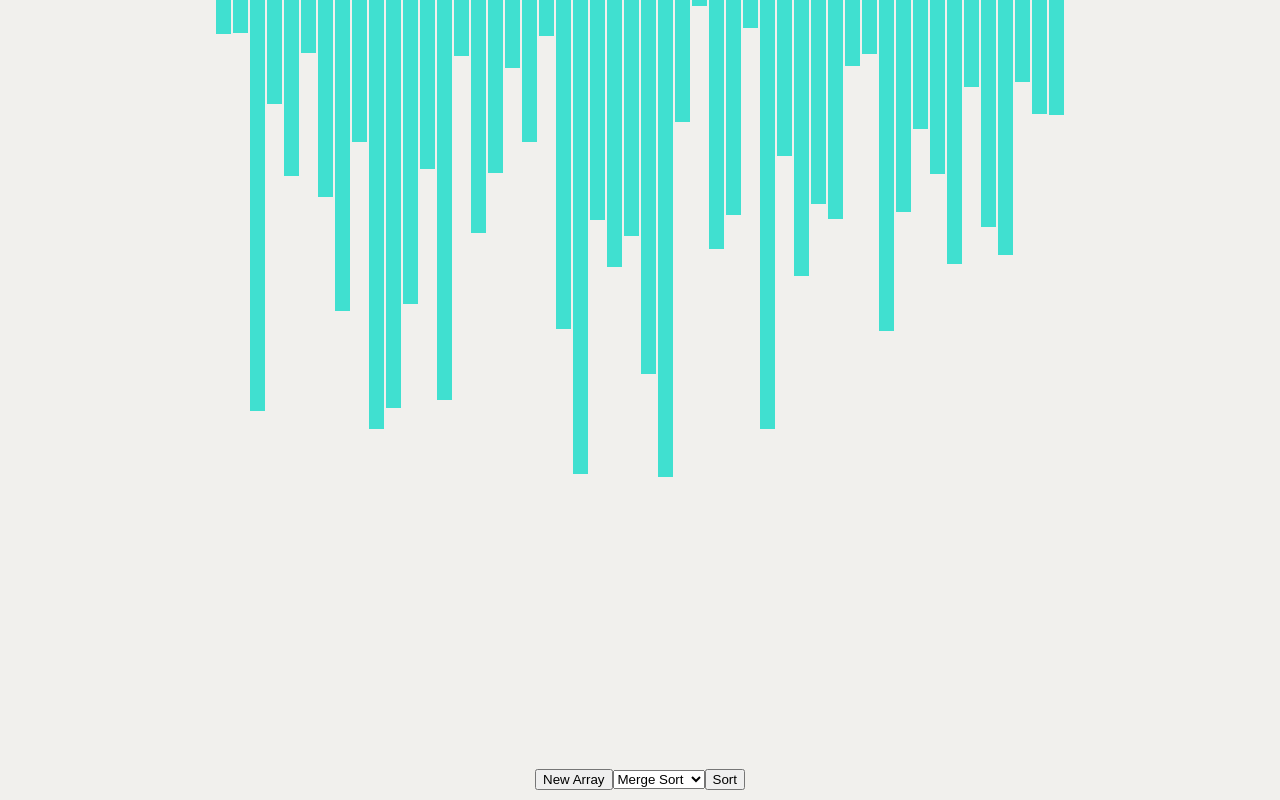
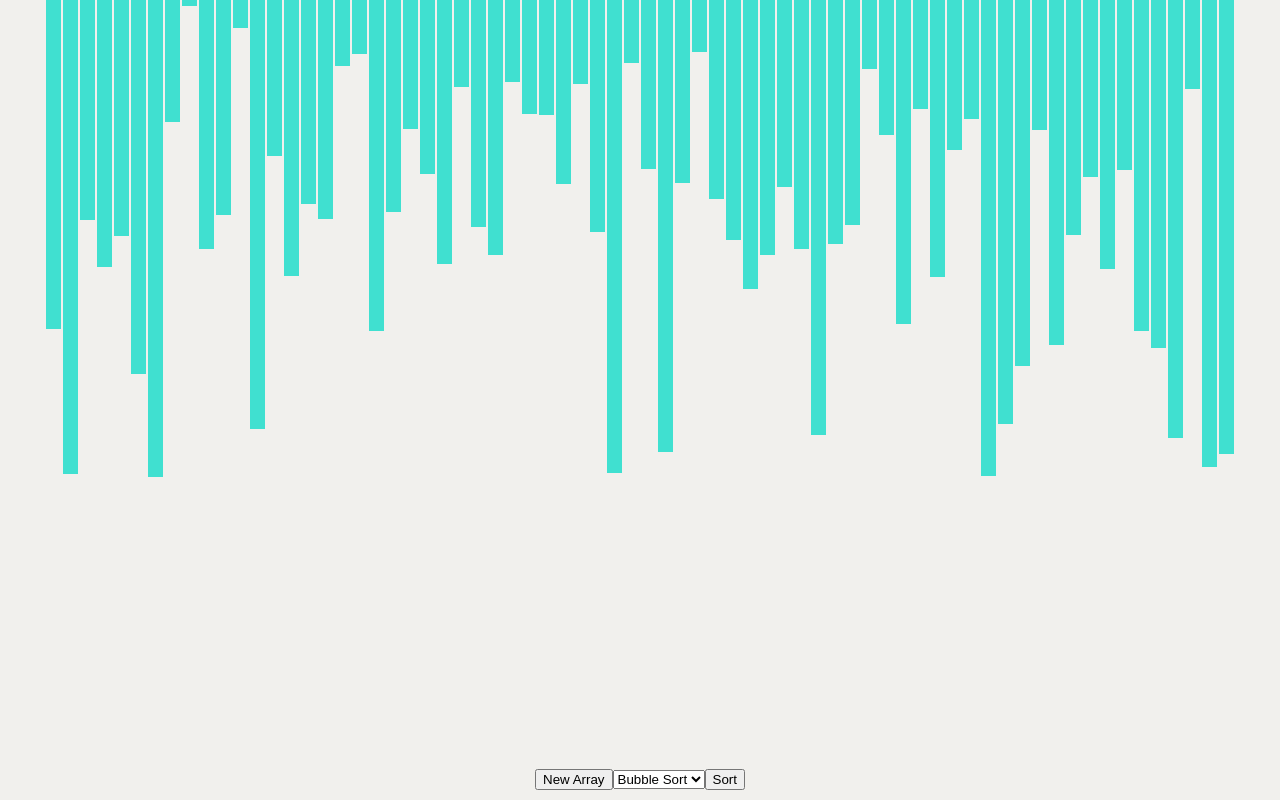
Before and after one commit to ashwinraonc-oss/Algorithm-Visualizer, a React (Create React App) app: page / in a window 1280 px wide. Built offline with nearby package versions, Linux system fonts and the light colour scheme.

Commit message:
implemented and tested QuickSort. Animation working properly

```diff
--- a/src/SortingVisualizer/SortingVisualizer.jsx
+++ b/src/SortingVisualizer/SortingVisualizer.jsx
@@ -6,8 +6,9 @@ export default class SortingVisualizer extends React.Component {
         super(props);
         this.state = {
             array: [],
-            algorithm: 'merge',
+            algorithm: 'bubble',
             comparing: [],
+            pivot: -1,
         };
     }
 
@@ -37,11 +38,18 @@ export default class SortingVisualizer extends React.Component {
                 this.animateBubble(bubbleSort(newArr));
                 break;}
             case "heap": heapSort(this.state.array); break;
-            case "quick": quickSort(this.state.array); break;
+
+
+            case "quick":{
+                const newArr = generateRandomArray();
+                this.setState({array: newArr, comparing: [], pivot: -1});
+                this.animateQuickSort(quickSort(newArr));
+                break;
+            }
         }
     }
     animateBubble(swap_arr){
-        const speed = 4
+        const speed = 15
         swap_arr.forEach(([i,j], index) => {
             setTimeout(() => {
                 this.setState((prev) => {
@@ -56,8 +64,28 @@ export default class SortingVisualizer extends React.Component {
         setTimeout(() => this.setState({comparing: []}), swap_arr.length * speed);
     }
 
+    animateQuickSort(swap_arr){
+        const speed = 15
+        swap_arr.forEach(([i,j,p], index) => {
+            setTimeout(() => {
+                this.setState((prev) => {
+                    const array = [...prev.array]; //... copies the array instead of referring to the same array. NEVER mutate the state directly.
+                    [array[i], array[j]] = [array[j], array[i]];
+                    return { array, comparing: [i, j], pivot: p};
+                });
+
+            }, index*speed);
+
+        });
+        setTimeout(() => this.setState({comparing: [], pivot: -1}), swap_arr.length * speed);
+    }
+    animatedFullySorted(){
+        const speed = 10
+
+    }
+
     render(){
-        const{array, comparing} = this.state;
+        const{array, comparing, pivot} = this.state;
         return(
             <>
             <div className = "array-container">
@@ -67,7 +95,7 @@ export default class SortingVisualizer extends React.Component {
                         key = {idx}
                         style = {{
                             height: `${value}px`,
-                            backgroundColor: comparing.includes(idx) ? "orange":"turquoise",
+                            backgroundColor: pivot === idx ? "YellowGreen": comparing.includes(idx) ? "orange":"turquoise",
                         }}
                     ></div>
                 ))}
@@ -76,7 +104,7 @@ export default class SortingVisualizer extends React.Component {
             <div className = "buttons">
 
             <button onClick={() => this.resetArray()}>New Array</button>
-            <select onChange={(e) => this.setState({algorithm: e.target.value})}>
+            <select value = {this.state.algorithm} onChange={(e) => this.setState({algorithm: e.target.value})}>
                 <option value = "merge">Merge Sort</option>
                 <option value = "bubble">Bubble Sort</option>
                 <option value = "heap">Heap Sort</option>
@@ -94,7 +122,7 @@ export default class SortingVisualizer extends React.Component {
     function randomIntFromInterval(min, max) {
         return Math.floor(Math.random() * (max - min + 1) + min);
     }
-    function generateRandomArray(size = 50, min = 5, max = 500){
+    function generateRandomArray(size = 70, min = 5, max = 500){
         const local_array = [];
         for (let i = 0; i < size; i++){
             local_array.push(randomIntFromInterval(min, max));
--- a/src/SortingVisualizer/sortingAlgos.js
+++ b/src/SortingVisualizer/sortingAlgos.js
@@ -27,7 +27,7 @@ export function mergeSort(arr){
     export function bubbleSort(arr){
         const startTime = performance.now()
         let flag = true
-        const arr_copy = [...arr]
+        let arr_copy = [...arr]
         let animation_arr = []
         while (flag == true){
             flag = false
@@ -36,7 +36,7 @@ export function mergeSort(arr){
                     let temp = arr_copy[i]
                     arr_copy[i] = arr_copy[i - 1]
                     arr_copy[i - 1] = temp
-                    animation_arr.push([i, i-1])
+                    animation_arr.push([i, i-1]);
                     flag = true
                 }
             }
@@ -45,10 +45,41 @@ export function mergeSort(arr){
         console.log(`Bubble Sort took ${endTime - startTime} ms`)
         return (animation_arr)
         }
-    export function quickSort(){
-        return
+    export function quickSort(arr, low = 0, high = arr.length - 1, animation = []){
+        let arr_copy = [...arr]
+        if (low < high){
+            let pivot = partition(arr_copy, low, high, animation)
+            quickSort(arr_copy, low, pivot - 1, animation)
+            quickSort(arr_copy, pivot + 1, high, animation)
 
         }
+        //return arr
+
+        return animation
+    }
+    function partition(arr, low, high, animation){
+        let left = low
+        let right = high - 1
+        let pivot = arr[high]
+        while (left < right){
+            while (arr[left] < pivot && left < high){
+                left += 1
+            }
+            while (arr[right] >= pivot && right > low){
+                right -= 1
+            }
+            if (left < right){
+                [arr[left], arr[right]] = [arr[right], arr[left]];
+                animation.push([left, right, high]);
+            }
+        }
+        if (arr[left] > pivot){
+            [arr[left], arr[high]] = [arr[high], arr[left]];
+            animation.push([left, high, high]);
+        }
+        return left
+
+    }
     export function heapSort(){
         return
 
```
Also changed, not shown: 1 other file (tests, documents, lock files or other folders).
